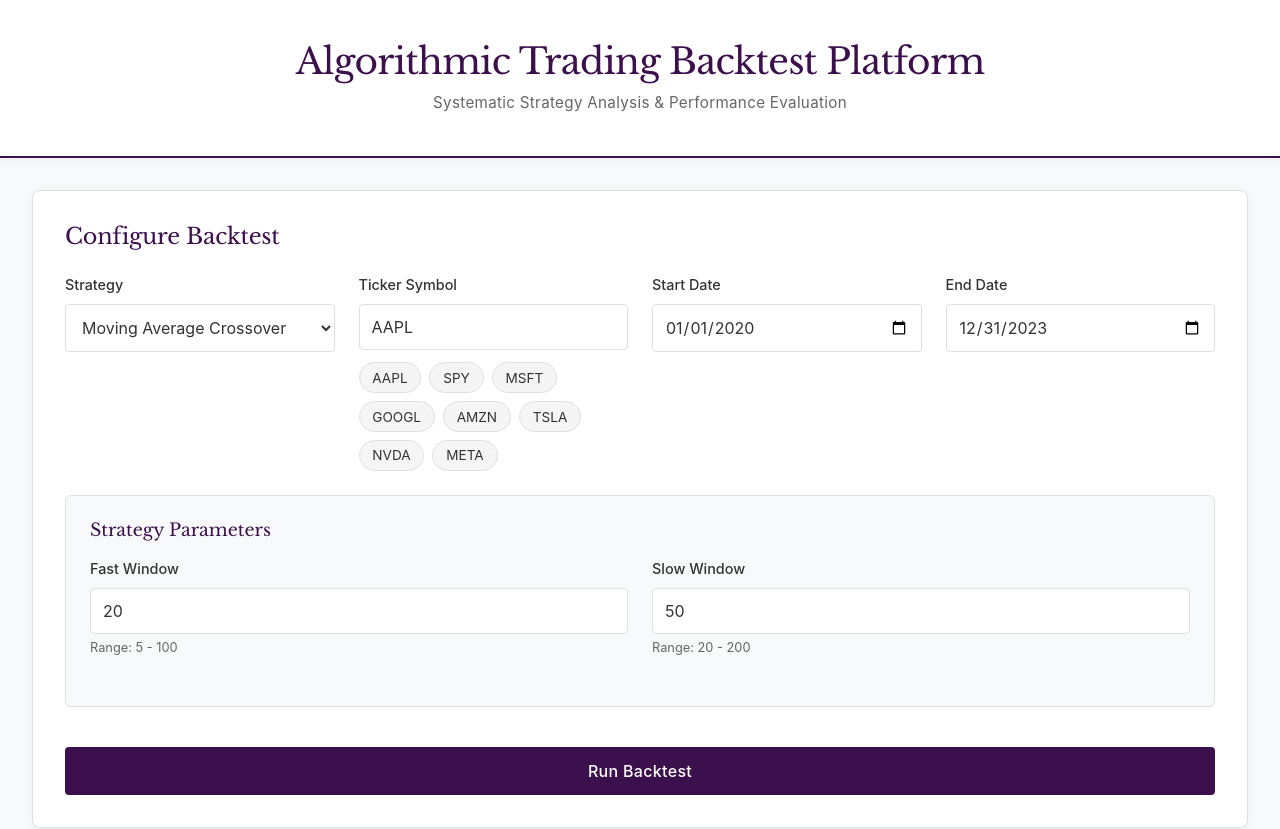
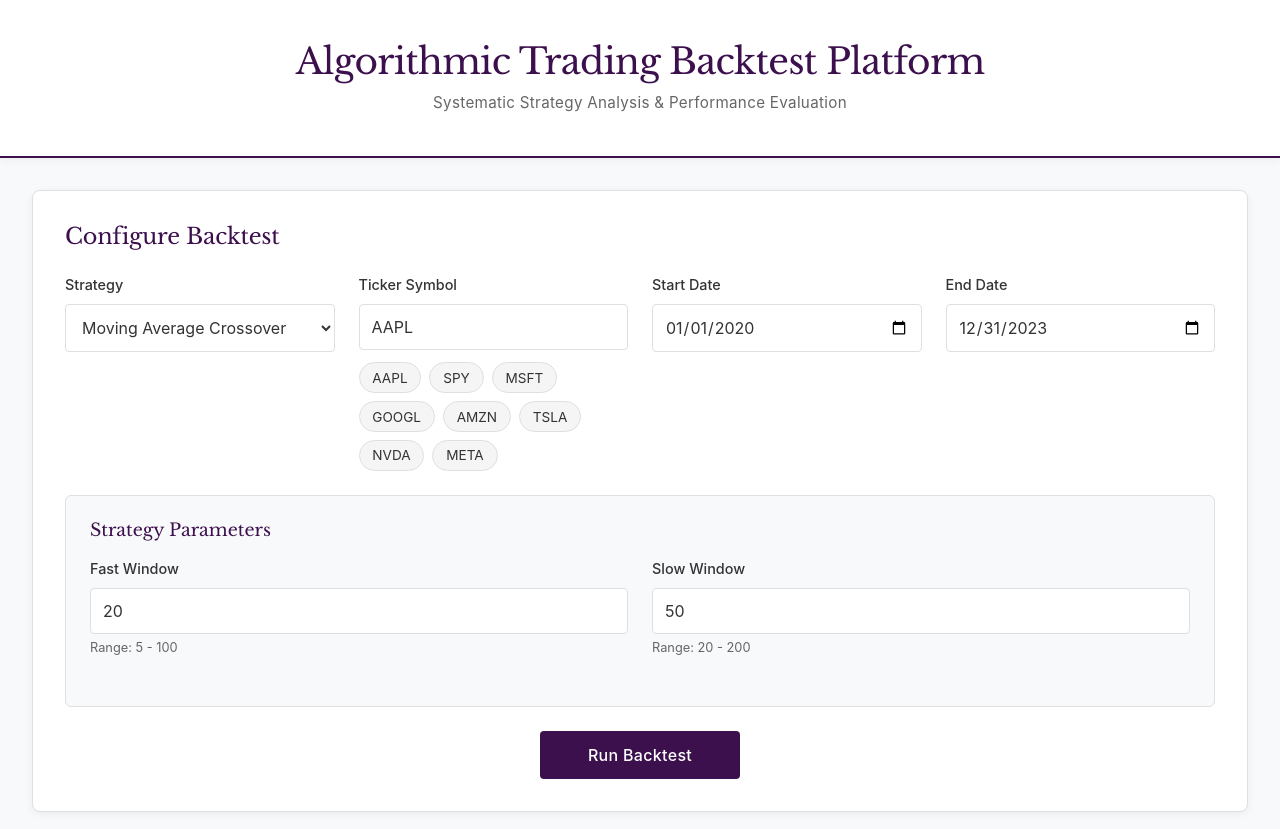
Before and after one commit to joycezhou66/trading-backtest-platform, a React app in the folder frontend/: page / in a window 1280 px wide. Shown: the top 829 px of the page. Built offline with nearby package versions, Linux system fonts and the light colour scheme; no server answers; the HTML template or start-up script is replaced by a standard one.

Commit message:
Make Run Backtest button more compact and centered

```diff
--- a/frontend/src/components/StrategySelector.css
+++ b/frontend/src/components/StrategySelector.css
@@ -117,9 +117,12 @@
 
 /* Run Button - Cohesive Purple */
 .run-button {
-  width: 100%;
-  padding: 0.875rem 2rem;
-  margin-top: 1rem;
+  display: block;
+  width: auto;
+  min-width: 200px;
+  max-width: 300px;
+  margin: 1.5rem auto 0;
+  padding: 0.875rem 3rem;
   border: none;
   border-radius: 4px;
   background: #3C104D;
```
